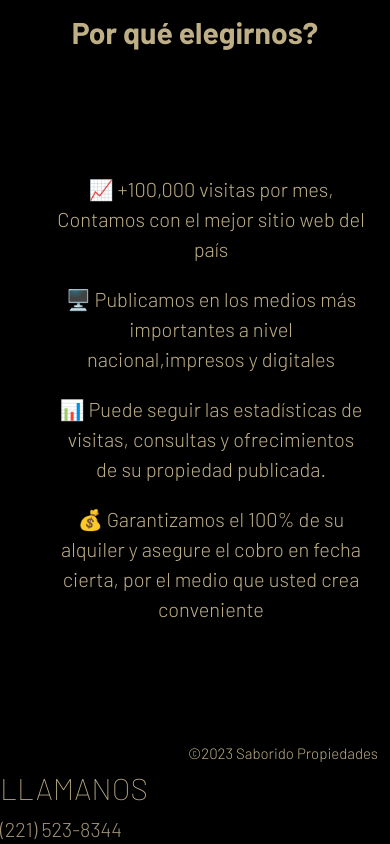
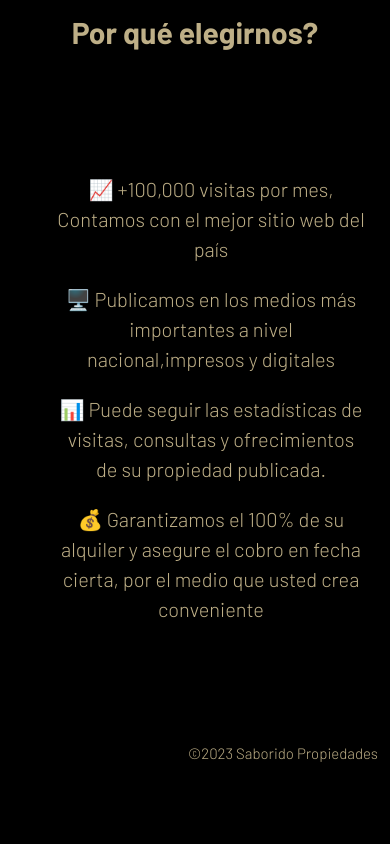
Before and after one commit to agustinsaborido/PFSaborido, a plain HTML site: page pages/inicio.html in a window 390 px wide. Shown: the part 1987-2831 px from the top of the page. Drawn offline with nearby package versions, Linux system fonts and the light colour scheme.

Commit message:
responsive celular

```diff
--- a/css/nuevo.scss
+++ b/css/nuevo.scss
@@ -955,7 +955,9 @@ img{
 }
 
 
-@media(max-width: 390px){
+/*responsive para celular*/
+
+@media(max-width: 415px){
 
 /* tercera sección,pág.1*/
 #oportunidades{
--- a/pages/inicio.html
+++ b/pages/inicio.html
@@ -138,10 +138,6 @@
       <div class="container">
       <h5>&copy;2023 Saborido Propiedades</h5>
       </div>
-      <div class="pie-pagina">
-      <h6>LLAMANOS</h6>
-      <p>(221) 523-8344</p>
-      </div>
   </footer>
 
   </body>
```
Also changed, not shown: pages/alquilar.html (+1 -1 lines), css/nuevo.css, 1 other file.
